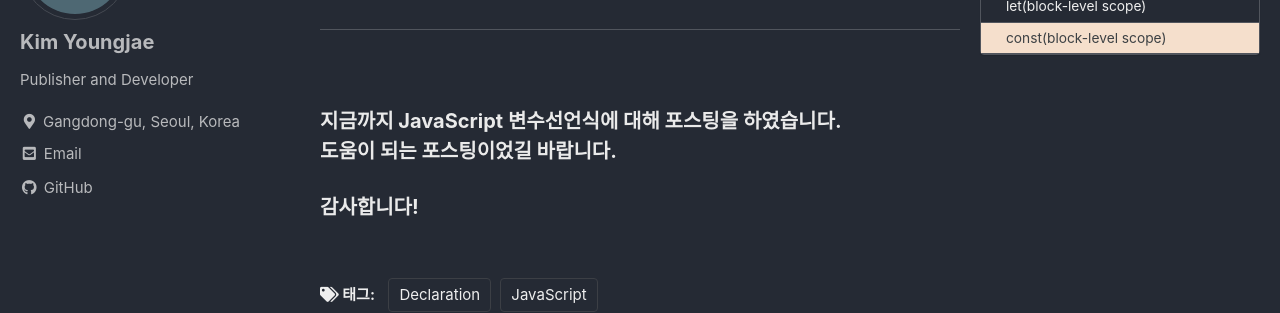
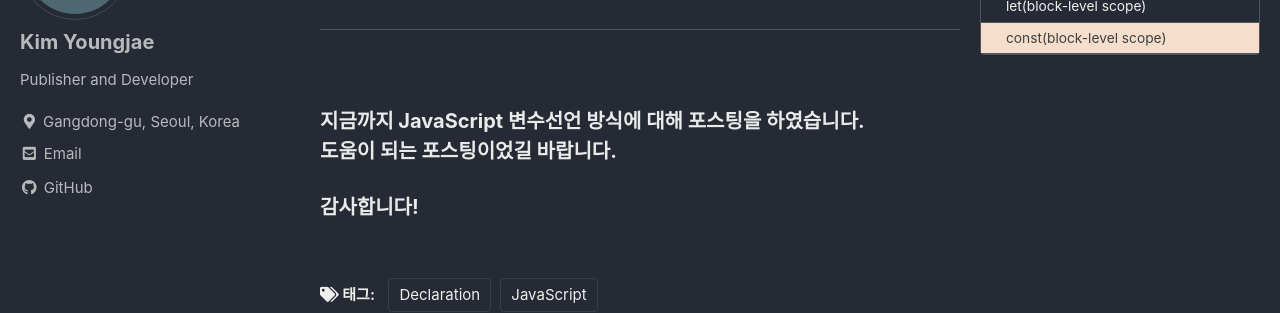
Before and after one commit to KYJ0206/kyj0206.github.io, a Jekyll site: the page built from _posts/JavaScript/2025-02-27-JavaScriptDeclaration.md, in a window 1280 px wide and 900 px high, scrolled down 2565 px. Shown: the part 151-464 px from the top of the window. Built offline with Jekyll 4.4.1, drawn with Linux system fonts in a browser that asks for light colours; cached includes are drawn as plain includes.

```diff
--- a/_posts/JavaScript/2025-02-27-JavaScriptDeclaration.md
+++ b/_posts/JavaScript/2025-02-27-JavaScriptDeclaration.md
@@ -100,7 +100,7 @@ cnosole.log(name); // 재할당을 허용하지 않아 SyntaxError 발생
 
 <br>
 
-<span style='font-size:1rem'> **지금까지 JavaScript 변수선언식에 대해 포스팅을 하였습니다.** </span><br>
+<span style='font-size:1rem'> **지금까지 JavaScript 변수선언 방식에 대해 포스팅을 하였습니다.** </span><br>
 <span style='font-size:1rem'> **도움이 되는 포스팅이었길 바랍니다.** </span><br>
 
 <span style='font-size:1rem'> **감사합니다!** </span>
```
